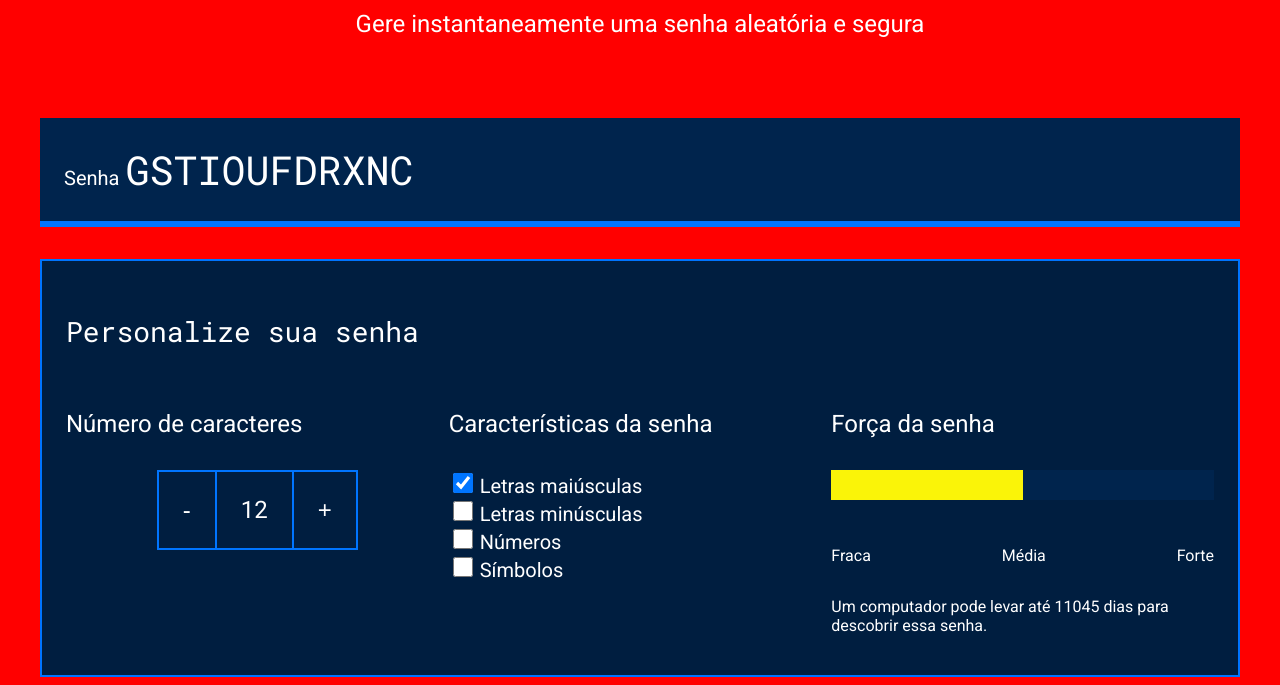
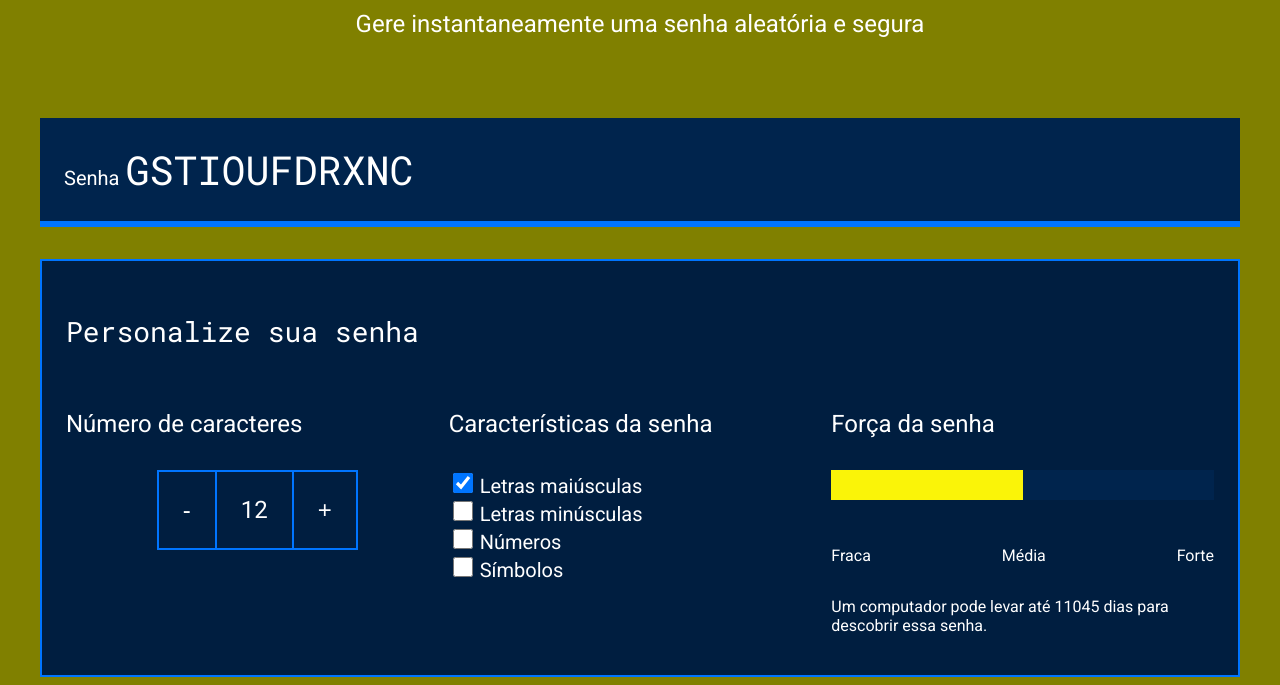
Before and after one commit to leandra2023/gerador-de-senhas, a plain HTML site: page index.html in a window 1280 px wide. Shown: the part 208-893 px from the top of the page. Drawn offline with Linux system fonts and the light colour scheme.

Commit message:
Update style.css

```diff
--- a/style.css
+++ b/style.css
@@ -2,7 +2,7 @@
 
 :root {
     --branco: white;
-    --cor-de-fundo: #ff0000;
+    --cor-de-fundo: #808000;
     --fundo-senha: #00244D;
     --fundo-texto: #001E40;
     --borda: #0075FF;
```
